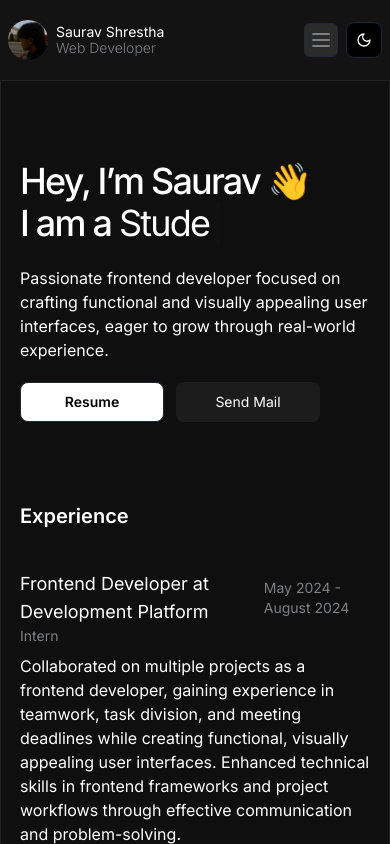
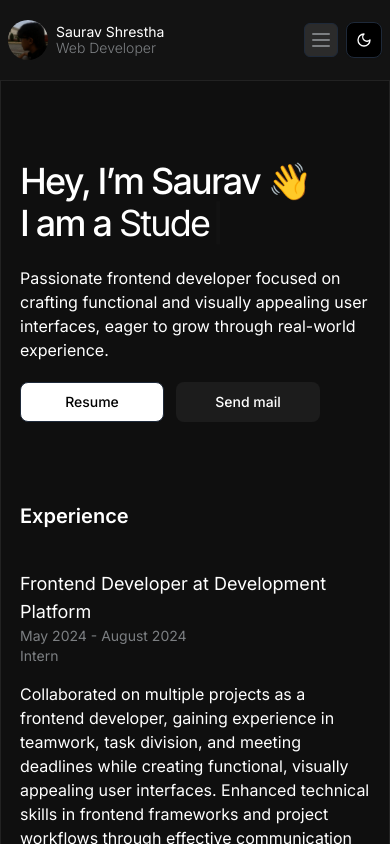
Before and after one commit to lucid005/portfolio-website, a Next.js app: page /About in a window 390 px wide. Built offline with nearby package versions, Linux system fonts and the light colour scheme.

Commit message:
added cv and contact page

```diff
--- a/src/app/About/page.tsx
+++ b/src/app/About/page.tsx
@@ -6,6 +6,8 @@ import { useTheme } from "next-themes";
 import { education, experience } from "@/data/MyData";
 import { FaLocationDot } from "react-icons/fa6";
 import Footer from "@/components/Footer";
+import { resources } from "@/data/NavData";
+import Link from "next/link";
 
 export default function About() {
   const { theme } = useTheme();
@@ -42,31 +44,33 @@ export default function About() {
             experience.
           </p>
           <div className="flex items-center space-x-3">
+            {resources.map((data, index) => (
+              <div key={index} >
+                <a href={data.href} target="_blank">
                   <button
                     className={`${
                       theme === "dark"
+                        ? index === 0
                           ? "bg-white text-black"
                           : "bg-[#1C1C1C] text-white border-none"
-              } border h-[2.5rem] w-36 rounded-md text-sm font-semibold`}>
-              Resume
-            </button>
-            <button
-              className={`${
-                theme === "dark"
+                        : index === 0
                         ? "bg-[#1C1C1C] text-white"
                         : "border border-[#c5c5c5]"
-              }  h-[2.5rem] w-36 rounded-md text-sm`}>
-              Send Mail
+                    } border h-[2.5rem] w-36 rounded-md text-sm font-medium cursor-pointer`}>
+                    <p>{data.text}</p>
                   </button>
+                </a>
+              </div>
+            ))}
           </div>
         </div>
         <div className="w-full space-y-10">
           <h3 className="font-semibold text-xl">Experience</h3>
           <div>
             {experience.map((exp, index) => (
-              <div key={index} className="flex flex-col gap-2">
-                <div className="">
-                  <div className="w-full flex items-center justify-between">
+              <div key={index} className="flex flex-col gap-4 lg:gap-2">
+                <div>
+                  <div className="w-full flex flex-col lg:flex-row lg:items-center justify-between">
                     <h3 className="text-lg">{exp.title}</h3>
                     <p className="text-sm text-[#7C7F82]">{exp.duration}</p>
                   </div>
@@ -81,9 +85,9 @@ export default function About() {
           <h3 className="font-semibold text-xl">Education</h3>
           <div>
             {education.map((edu, index) => (
-              <div key={index} className="flex flex-col gap-2">
+              <div key={index} className="flex flex-col gap-4 lg:gap-2">
                 <div>
-                  <div className="w-full flex items-center justify-between">
+                  <div className="w-full flex flex-col lg:flex-row lg:items-center justify-between">
                     <h3 className="text-lg">{edu.name}</h3>
                     <p className="text-sm text-[#7C7F82]">{edu.duration}</p>
                   </div>
--- /dev/null
+++ b/src/app/Contact/page.tsx
@@ -0,0 +1,7 @@
+export default function Contact() {
+  return (
+    <div>
+      <h1>Contact Me</h1>
+    </div>
+  );
+}
--- a/src/app/MyProjects/page.tsx
+++ b/src/app/MyProjects/page.tsx
@@ -15,10 +15,10 @@ export default function MyProjects() {
         <ModeToggle />
       </div>
       <div className="w-[350px] sm:w-[500px] md:w-[650px] lg:w-[750px] mt-16  space-y-20">
-        <div className="space-y-20">
+        <div className="space-y-15">
           <h1 className="text-3xl font-medium">Projects</h1>
           <div>
-            <div className="flex flex-col gap-20">
+            <div className="flex flex-col gap-10">
               {projects.map((data, index) => (
                 <div
                   key={index}
@@ -44,7 +44,7 @@ export default function MyProjects() {
                       {data.sourceCodeFrn && (
                         <a
                           href={data.sourceCodeFrn}
-                          className="flex items-center hover:text-blue-800">
+                          className="flex items-center hover:text-blue-800" target="_blank">
                           Source Code (frontend){" "}
                           <span className="font-bold">
                             <GoArrowUpRight />
@@ -54,7 +54,7 @@ export default function MyProjects() {
                       {data.sourceCodeBack && (
                         <a
                           href={data.sourceCodeBack}
-                          className="flex items-center hover:text-blue-800">
+                          className="flex items-center hover:text-blue-800" target="_blank">
                           Source Code (backend){" "}
                           <span className="font-bold">
                             <GoArrowUpRight />
@@ -66,7 +66,7 @@ export default function MyProjects() {
                         data.sourceCode && (
                           <a
                             href={data.sourceCode}
-                            className="flex items-center hover:text-blue-800">
+                            className="flex items-center hover:text-blue-800" target="_blank">
                             Source Code{" "}
                             <span className="font-bold">
                               <GoArrowUpRight />
--- a/src/data/NavData.ts
+++ b/src/data/NavData.ts
@@ -26,12 +26,12 @@ export const navLinks = [
 export const resources = [
   {
     text: "Resume",
-    href: "",
+    href: "/SauravShresthaResume.pdf",
     icon: React.createElement(FileUser, { size : iconSize }),
   },
   {
     text: "Send mail",
-    href: "",
+    href: "/Contact",
     icon: React.createElement(Mail, { size : iconSize }),
   },
 ];
```
Also changed, not shown: 1 other file (tests, documents, lock files or other folders). Lines whose indentation alone changed are shown as unchanged.
